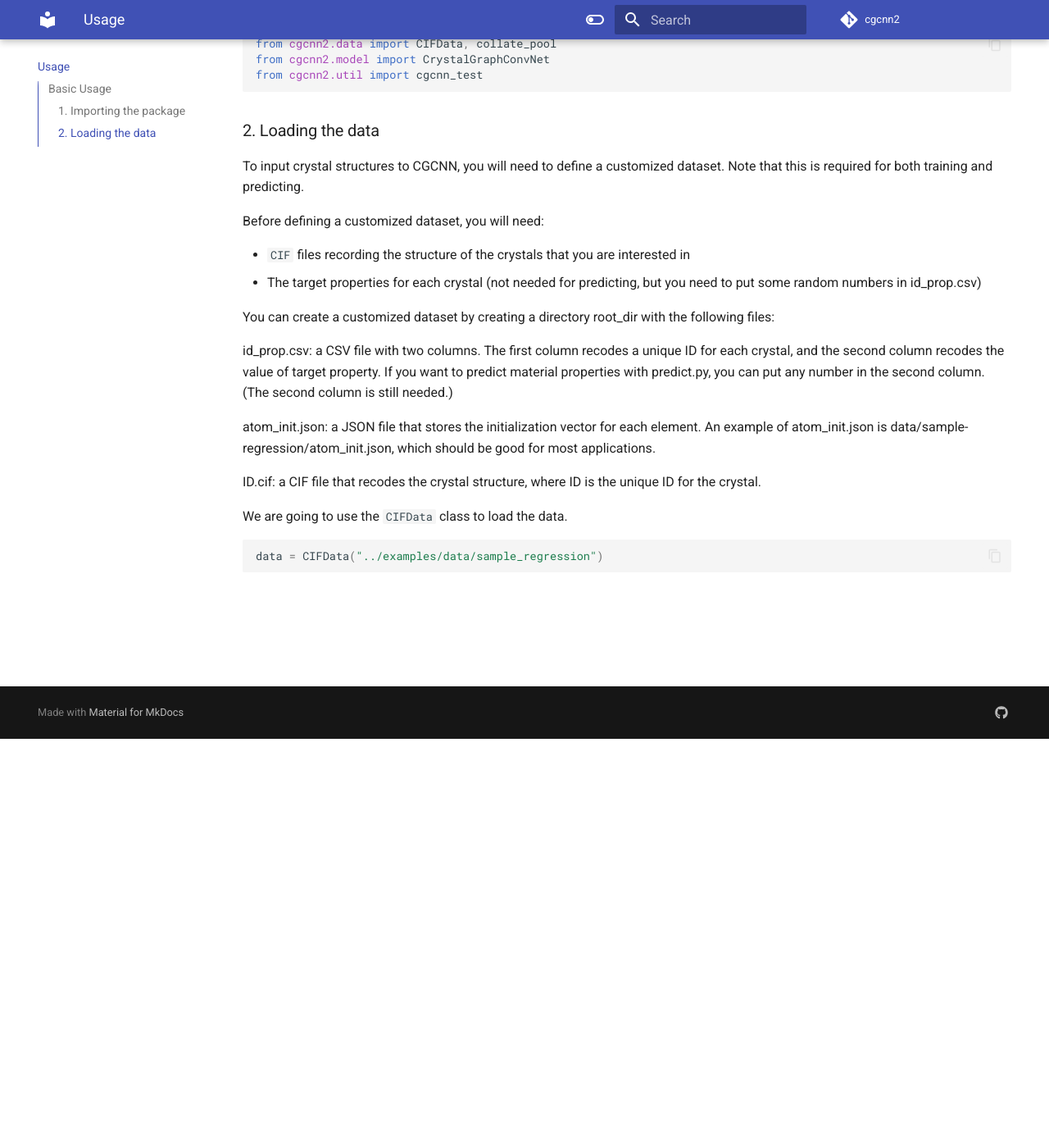
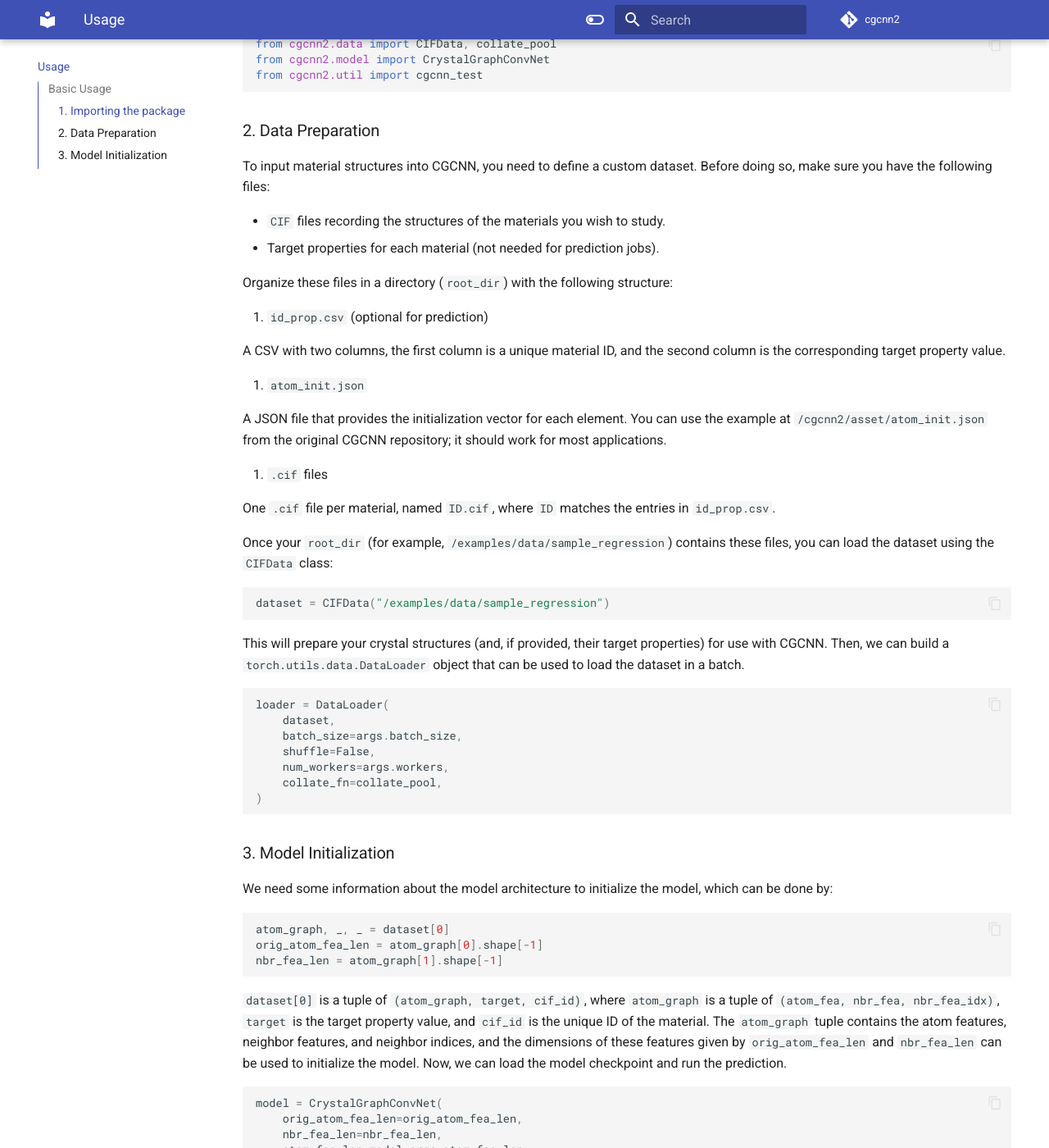
Before and after one commit to jcwang587/cgcnn2, an MkDocs documentation site: the page built from docs/3_usage.md, in a window 1280 px wide and 1400 px high, scrolled down 499 px. Shown: the whole window at 82% size. Built offline with MkDocs 1.6.1 and Material for MkDocs 9.7.7, drawn with Linux system fonts in a browser that asks for light colours; comment, search, counter and statistics services are not loaded; some of the changed text lies outside the part shown.

Commit message:
update usage doc

````diff
--- a/docs/3_usage.md
+++ b/docs/3_usage.md
@@ -2,7 +2,7 @@
 
 ## Basic Usage
 
-Here's a basic tutorial on going through the prediction pipeline using the package.
+Here's a basic tutorial on going through the prediction script using the functions provided by the package.
 
 ### 1. Importing the package
 
@@ -18,26 +18,77 @@ from cgcnn2.model import CrystalGraphConvNet
 from cgcnn2.util import cgcnn_test
 ```
 
-### 2. Loading the data
+### 2. Data Preparation
 
+To input material structures into CGCNN, you need to define a custom dataset. Before doing so, make sure you have the following files:
 
-To input crystal structures to CGCNN, you will need to define a customized dataset. Note that this is required for both training and predicting.
+- `CIF` files recording the structures of the materials you wish to study.
+- Target properties for each material (not needed for prediction jobs).
 
-Before defining a customized dataset, you will need:
+Organize these files in a directory (`root_dir`) with the following structure:
 
-- `CIF` files recording the structure of the crystals that you are interested in
-- The target properties for each crystal (not needed for predicting, but you need to put some random numbers in id_prop.csv)
+1. `id_prop.csv` (optional for prediction)
 
-You can create a customized dataset by creating a directory root_dir with the following files:
+A CSV with two columns, the first column is a unique material ID, and the second column is the corresponding target property value.
 
-id_prop.csv: a CSV file with two columns. The first column recodes a unique ID for each crystal, and the second column recodes the value of target property. If you want to predict material properties with predict.py, you can put any number in the second column. (The second column is still needed.)
+2. `atom_init.json`
 
-atom_init.json: a JSON file that stores the initialization vector for each element. An example of atom_init.json is data/sample-regression/atom_init.json, which should be good for most applications.
+A JSON file that provides the initialization vector for each element. You can use the example at `/cgcnn2/asset/atom_init.json` from the original CGCNN repository; it should work for most applications.
 
-ID.cif: a CIF file that recodes the crystal structure, where ID is the unique ID for the crystal.
+3. `.cif` files
 
-We are going to use the `CIFData` class to load the data.
+One `.cif` file per material, named `ID.cif`, where `ID` matches the entries in `id_prop.csv`.
+
+Once your `root_dir` (for example, `/examples/data/sample_regression`) contains these files, you can load the dataset using the `CIFData` class:
 
 ```python
-data = CIFData("../examples/data/sample_regression")
+dataset = CIFData("/examples/data/sample_regression")
 ```
+
+This will prepare your crystal structures (and, if provided, their target properties) for use with CGCNN. Then, we can build a `torch.utils.data.DataLoader` object that can be used to load the dataset in a batch.
+
+```python
+loader = DataLoader(
+    dataset,
+    batch_size=args.batch_size,
+    shuffle=False,
+    num_workers=args.workers,
+    collate_fn=collate_pool,
+)
+```
+
+### 3. Model Initialization
+
+We need some information about the model architecture to initialize the model, which can be done by:
+
+```python
+atom_graph, _, _ = dataset[0]
+orig_atom_fea_len = atom_graph[0].shape[-1]
+nbr_fea_len = atom_graph[1].shape[-1]
+```
+
+`dataset[0]` is a tuple of `(atom_graph, target, cif_id)`, where `atom_graph` is a tuple of `(atom_fea, nbr_fea, nbr_fea_idx)`, `target` is the target property value, and `cif_id` is the unique ID of the material. The `atom_graph` tuple contains the atom features, neighbor features, and neighbor indices, and the dimensions of these features given by `orig_atom_fea_len` and `nbr_fea_len` can be used to initialize the model. Now, we can load the model checkpoint and run the prediction.
+
+```python
+model = CrystalGraphConvNet(
+    orig_atom_fea_len=orig_atom_fea_len,
+    nbr_fea_len=nbr_fea_len,
+    atom_fea_len=model_args.atom_fea_len,
+    n_conv=model_args.n_conv,
+    h_fea_len=model_args.h_fea_len,
+    n_h=model_args.n_h,
+)
+checkpoint = torch.load(args.model_path, map_location=args.device)
+model_args = argparse.Namespace(**checkpoint["args"])
+
+model.load_state_dict(checkpoint["state_dict"])
+model.to(args.device)
+model.eval()
+
+cgcnn_test(
+    model=model,
+    loader=loader,
+    device=args.device,
+    plot_file=os.path.join(output_folder, "parity_plot.svg"),
+)
+```
````
Also changed, not shown: 1 other file.
